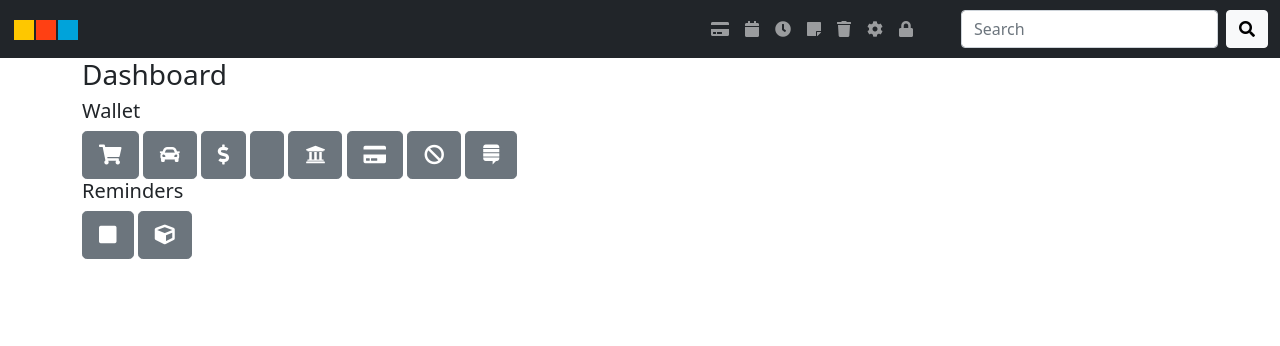
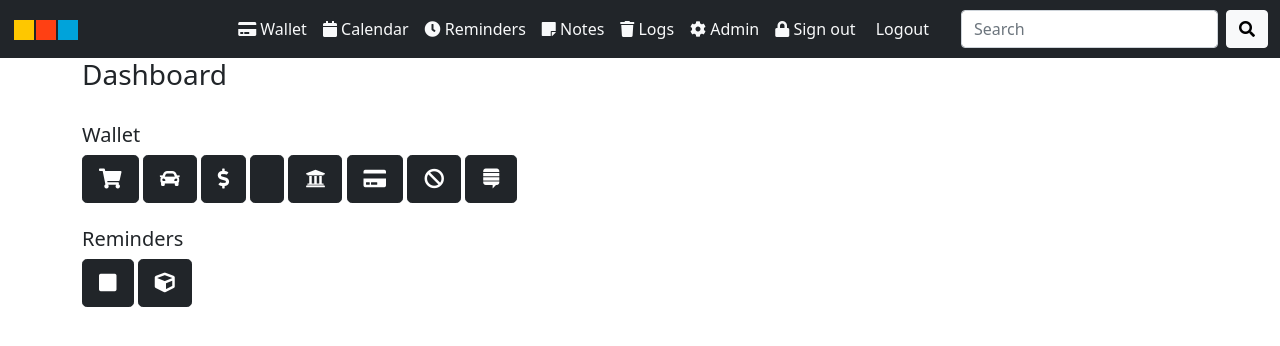
Before and after one commit to sebastianczech/Xnote, a Django app: template xnote/templates/app/index.html in a window 1280 px wide. Shown: the top 346 px of the page. Run offline with Django 3.2, Linux system fonts and the light colour scheme; the template is opened without the code that fills it, so the values that code supplies are empty; some libraries are stand-ins or nearby versions.

Commit message:
Small changes in style of navbar and dashboard

```diff
--- a/xnote/templates/app/index.html
+++ b/xnote/templates/app/index.html
@@ -12,20 +12,32 @@
 
     <div class="row">
         <div class="col-12">
+            &nbsp;
+        </div>
+    </div>
+
+    <div class="row">
+        <div class="col-12">
             <h5>Wallet</h5>
         </div>
     </div>
 
     <div class="row">
         <div class="col-12">
-            <a href="{% url 'wallet_wizard_shopping' %}" class="btn btn-secondary btn-lg" data-position="bottom" data-delay="50" data-tooltip="New shopping"><i class="fa fa-shopping-cart" aria-hidden="true"></i></a>
-            <a href="{% url 'wallet_wizard_refuelling' %}" class="btn btn-secondary btn-lg" data-position="bottom" data-delay="50" data-tooltip="New refuelling"><i class="fa fa-car" aria-hidden="true"></i></a>
-            <a href="{% url 'wallet_wizard_incoming' %}" class="btn btn-secondary btn-lg" data-position="bottom" data-delay="50" data-tooltip="New incoming money"><i class="fas fa-dollar-sign" aria-hidden="true"></i></a>
-            <a href="{% url 'wallet_wizard_account_transferring' %}" class="btn btn-secondary btn-lg" data-position="bottom" data-delay="50" data-tooltip="New transfer between accounts"><i class="fa fa-exchange" aria-hidden="true"></i></a>
-            <a href="{% url 'wallet_wizard_crediting' %}" class="btn btn-secondary btn-lg" data-position="bottom" data-delay="50" data-tooltip="New crediting"><i class="fa fa-university" aria-hidden="true"></i></a>
-            <a href="{% url 'wallet_wizard_depositing' %}" class="btn btn-secondary btn-lg" data-position="bottom" data-delay="50" data-tooltip="New money depositing"><i class="fa fa-credit-card" aria-hidden="true"></i></a>
-            <a href="{% url 'wallet_wizard_deposit_transferring' %}" class="btn btn-secondary btn-lg" data-position="bottom" data-delay="50" data-tooltip="New transfer between account and deposit"><i class="fa fa-ban" aria-hidden="true"></i></a>
-            <a href="{% url 'wallet_wizard_currency_exchange' %}" class="btn btn-secondary btn-lg" data-position="bottom" data-delay="50" data-tooltip="New currency exchange"><i class="fab fa-stack-exchange" aria-hidden="true"></i></a>
+            <a href="{% url 'wallet_wizard_shopping' %}" class="btn btn-dark btn-lg" data-position="bottom" data-delay="50" data-tooltip="New shopping"><i class="fa fa-shopping-cart" aria-hidden="true"></i></a>
+            <a href="{% url 'wallet_wizard_refuelling' %}" class="btn btn-dark btn-lg" data-position="bottom" data-delay="50" data-tooltip="New refuelling"><i class="fa fa-car" aria-hidden="true"></i></a>
+            <a href="{% url 'wallet_wizard_incoming' %}" class="btn btn-dark btn-lg" data-position="bottom" data-delay="50" data-tooltip="New incoming money"><i class="fas fa-dollar-sign" aria-hidden="true"></i></a>
+            <a href="{% url 'wallet_wizard_account_transferring' %}" class="btn btn-dark btn-lg" data-position="bottom" data-delay="50" data-tooltip="New transfer between accounts"><i class="fa fa-exchange" aria-hidden="true"></i></a>
+            <a href="{% url 'wallet_wizard_crediting' %}" class="btn btn-dark btn-lg" data-position="bottom" data-delay="50" data-tooltip="New crediting"><i class="fa fa-university" aria-hidden="true"></i></a>
+            <a href="{% url 'wallet_wizard_depositing' %}" class="btn btn-dark btn-lg" data-position="bottom" data-delay="50" data-tooltip="New money depositing"><i class="fa fa-credit-card" aria-hidden="true"></i></a>
+            <a href="{% url 'wallet_wizard_deposit_transferring' %}" class="btn btn-dark btn-lg" data-position="bottom" data-delay="50" data-tooltip="New transfer between account and deposit"><i class="fa fa-ban" aria-hidden="true"></i></a>
+            <a href="{% url 'wallet_wizard_currency_exchange' %}" class="btn btn-dark btn-lg" data-position="bottom" data-delay="50" data-tooltip="New currency exchange"><i class="fab fa-stack-exchange" aria-hidden="true"></i></a>
+        </div>
+    </div>
+
+    <div class="row">
+        <div class="col-12">
+            &nbsp;
         </div>
     </div>
 
@@ -37,8 +49,8 @@
 
     <div class="row">
         <div class="col-12">
-            <a href="{% url 'reminder_add' %}" class="btn btn-secondary btn-lg" data-position="bottom" data-delay="50" data-tooltip="New reminder"><i class="fa fa-square" aria-hidden="true"></i></a>
-            <a href="{% url 'reminder_group_add' %}" class="btn btn-secondary btn-lg" data-position="bottom" data-delay="50" data-tooltip="New group of reminders"><i class="fa fa-cube" aria-hidden="true"></i></a>
+            <a href="{% url 'reminder_add' %}" class="btn btn-dark btn-lg" data-position="bottom" data-delay="50" data-tooltip="New reminder"><i class="fa fa-square" aria-hidden="true"></i></a>
+            <a href="{% url 'reminder_group_add' %}" class="btn btn-dark btn-lg" data-position="bottom" data-delay="50" data-tooltip="New group of reminders"><i class="fa fa-cube" aria-hidden="true"></i></a>
         </div>
     </div>
 
--- a/xnote/templates/base_navbar.html
+++ b/xnote/templates/base_navbar.html
@@ -12,14 +12,14 @@
             </button>
             <div class="collapse navbar-collapse" id="navbarSupportedContent">
                 <ul class="navbar-nav ms-auto mb-2 mb-lg-0 px-4">
-                    <li class="nav-item"><a class="nav-link" href="/wallet" data-bs-toggle="tooltip" data-bs-placement="bottom" title="Wallet"><i class="fa fa-credit-card" aria-hidden="true"></i></a></li>
-                    <li class="nav-item"><a class="nav-link" href="/calendar" data-bs-toggle="tooltip" data-bs-placement="bottom" title="Calendar"><i class="fa fa-calendar" aria-hidden="true"></i></a></li>
-                    <li class="nav-item"><a class="nav-link" href="/reminder" data-bs-toggle="tooltip" data-bs-placement="bottom" title="Reminders"><i class="fa fa-clock" aria-hidden="true"></i></a></li>
-                    <li class="nav-item"><a class="nav-link" href="/note" data-bs-toggle="tooltip" data-bs-placement="bottom" title="Notes"><i class="fa fa-sticky-note" aria-hidden="true"></i></a></li>
-                    <li class="nav-item"><a class="nav-link" href="/log" data-bs-toggle="tooltip" data-bs-placement="bottom" title="Logs"><i class="fa fa-trash" aria-hidden="true"></i></a></li>
-                    <li class="nav-item"><a class="nav-link" href="/admin" data-bs-toggle="tooltip" data-bs-placement="bottom" title="Administration"><i class="fa fa-cog" aria-hidden="true"></i></a></li>
-                    <li class="nav-item"><a class="nav-link" href="/oauth2revoke" data-bs-toggle="tooltip" data-bs-placement="bottom" title="Revoke"><i class="fa fa-lock" aria-hidden="true"></i></a></li>
-                    <li class="nav-item"><a class="nav-link" href="/logout" data-bs-toggle="tooltip" data-bs-placement="bottom" title="Logout"><i class="fa fa-sign-out" aria-hidden="true"></i></a></li>
+                    <li class="nav-item"><a class="nav-link text-light" href="/wallet" data-bs-toggle="tooltip" data-bs-placement="bottom" title="Wallet"><i class="fa fa-credit-card" aria-hidden="true"></i> Wallet</a></li>
+                    <li class="nav-item"><a class="nav-link text-light" href="/calendar" data-bs-toggle="tooltip" data-bs-placement="bottom" title="Calendar"><i class="fa fa-calendar" aria-hidden="true"></i> Calendar</a></li>
+                    <li class="nav-item"><a class="nav-link text-light" href="/reminder" data-bs-toggle="tooltip" data-bs-placement="bottom" title="Reminders"><i class="fa fa-clock" aria-hidden="true"></i> Reminders</a></li>
+                    <li class="nav-item"><a class="nav-link text-light" href="/note" data-bs-toggle="tooltip" data-bs-placement="bottom" title="Notes"><i class="fa fa-sticky-note" aria-hidden="true"></i> Notes</a></li>
+                    <li class="nav-item"><a class="nav-link text-light" href="/log" data-bs-toggle="tooltip" data-bs-placement="bottom" title="Logs"><i class="fa fa-trash" aria-hidden="true"></i> Logs</a></li>
+                    <li class="nav-item"><a class="nav-link text-light" href="/admin" data-bs-toggle="tooltip" data-bs-placement="bottom" title="Administration"><i class="fa fa-cog" aria-hidden="true"></i> Admin</a></li>
+                    <li class="nav-item"><a class="nav-link text-light" href="/oauth2revoke" data-bs-toggle="tooltip" data-bs-placement="bottom" title="Revoke"><i class="fa fa-lock" aria-hidden="true"></i> Sign out</a></li>
+                    <li class="nav-item"><a class="nav-link text-light" href="/logout" data-bs-toggle="tooltip" data-bs-placement="bottom" title="Logout"><i class="fa fa-sign-out" aria-hidden="true"></i> Logout</a></li>
                 </ul>
 
                 <form class="d-flex" method="post" action="/search/">
```
